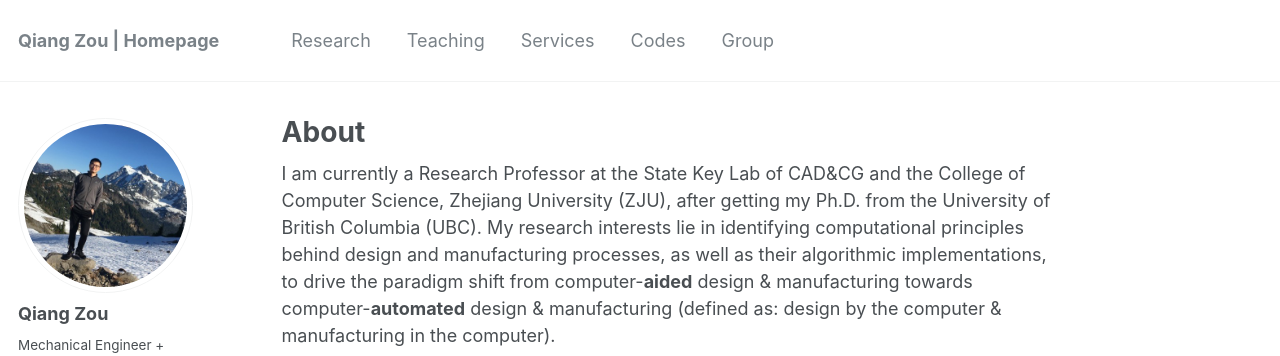
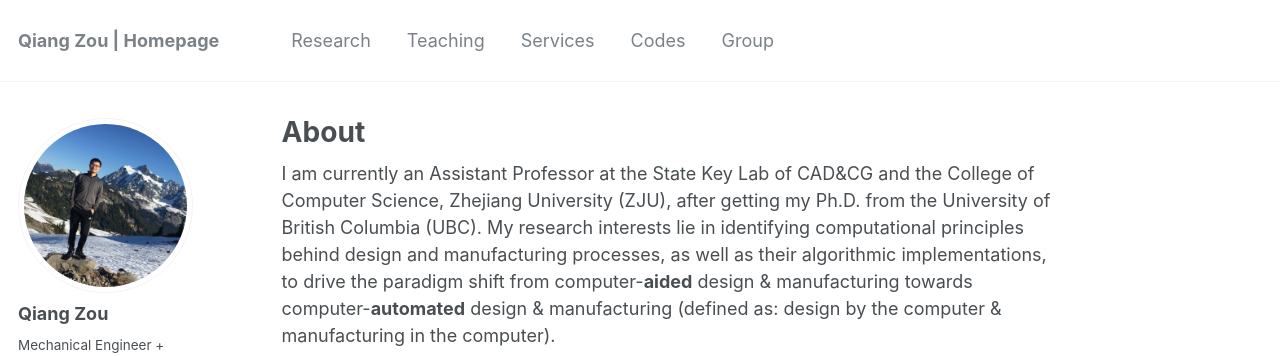
Before and after one commit to Qiang-Zou/Qiang-Zou.github.io, a Jekyll site: the page built from _pages/about.md, in a window 1280 px wide and 1326 px high. Shown: the top 356 px of the window. Built offline with Jekyll 4.4.1, drawn with Linux system fonts in a browser that asks for light colours; some web fonts are replaced.

Commit message:
Update about.md

```diff
--- a/_pages/about.md
+++ b/_pages/about.md
@@ -8,7 +8,7 @@
   - /about.html
 ---
 
-I am currently a Research Professor at the State Key Lab of CAD&CG and the College of Computer Science, Zhejiang University (ZJU), after getting my Ph.D. from the University of British Columbia (UBC). My research interests lie in identifying computational principles behind design and manufacturing processes, as well as their algorithmic implementations, to drive the paradigm shift from computer-**aided** design & manufacturing towards computer-**automated** design & manufacturing (defined as: design by the computer & manufacturing in the computer).
+I am currently an Assistant Professor at the State Key Lab of CAD&CG and the College of Computer Science, Zhejiang University (ZJU), after getting my Ph.D. from the University of British Columbia (UBC). My research interests lie in identifying computational principles behind design and manufacturing processes, as well as their algorithmic implementations, to drive the paradigm shift from computer-**aided** design & manufacturing towards computer-**automated** design & manufacturing (defined as: design by the computer & manufacturing in the computer).
 
 Current research work includes geometric modeling and design with emphasis on (1) the basic research of geometric and physical modeling of surfaces, solids and microstructures, and (2) the applied research of intelligent design and manufacturing.
 
```
